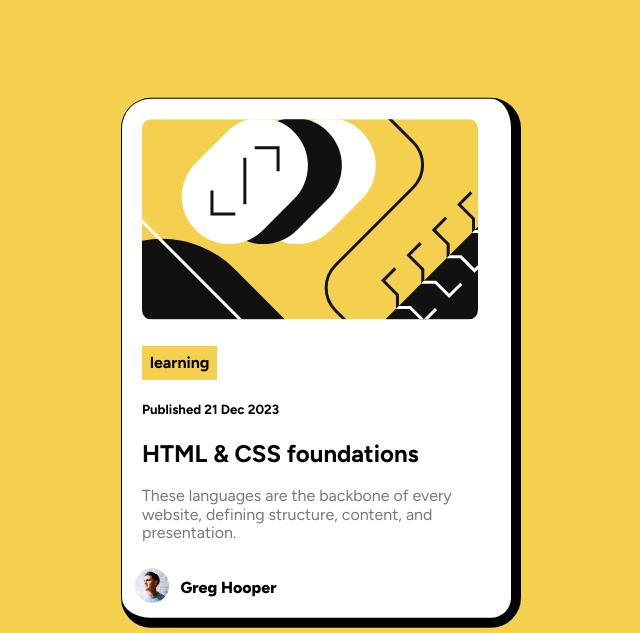
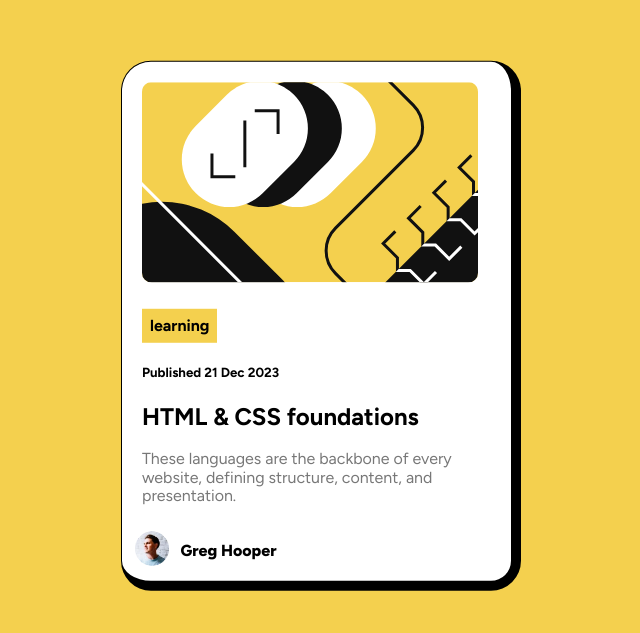
Before and after one commit to GJHUD/cards-challenge, a plain HTML site: page index.html in a window 1280 px wide. Shown: the part 167-800 px from the top of the page, without its empty margins (319-959 px from the left). Drawn offline with Linux system fonts and the light colour scheme; files that its build step writes are made by us from their sources.

Commit message:
Update the project

```diff
--- a/file-css-basis/master.css
+++ b/file-css-basis/master.css
@@ -39,7 +39,7 @@ body{
     position: absolute;
     top: 50%;
     left: 50%;
-    transform: translate(-50%, 50%);
+    transform: translate(-50%, 43%);
     width: 400px;
     background-color: white;
     padding: 20px;
@@ -48,6 +48,10 @@ body{
     box-sizing: border-box;
     border-right: 10px solid;
     border-bottom: 10px solid;
+    -webkit-transform: translate(-50%, 43%);
+    -moz-transform: translate(-50%, 43%);
+    -ms-transform: translate(-50%, 43%);
+    -o-transform: translate(-50%, 43%);
 }
 .Main .box .svg{
     border-radius: 10px;
```
Also changed, not shown: index.html (line endings or trailing spaces).
